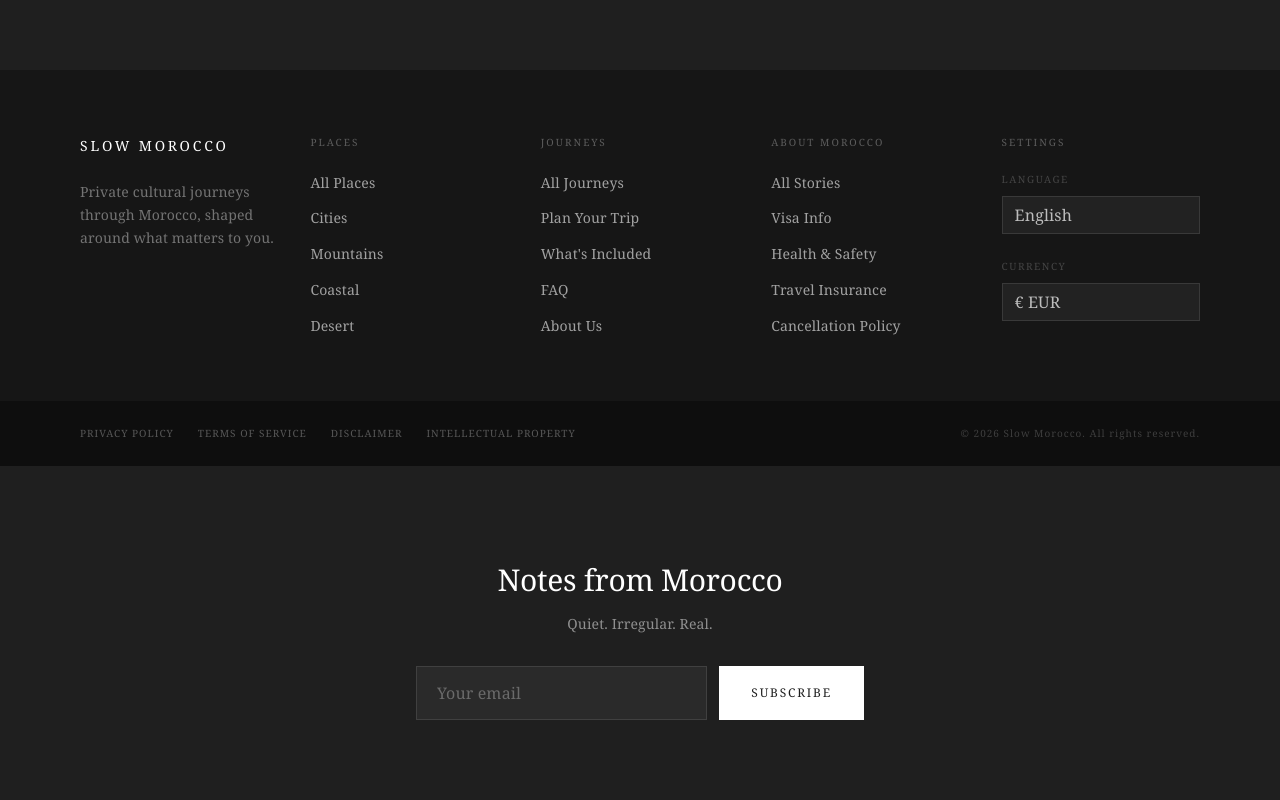
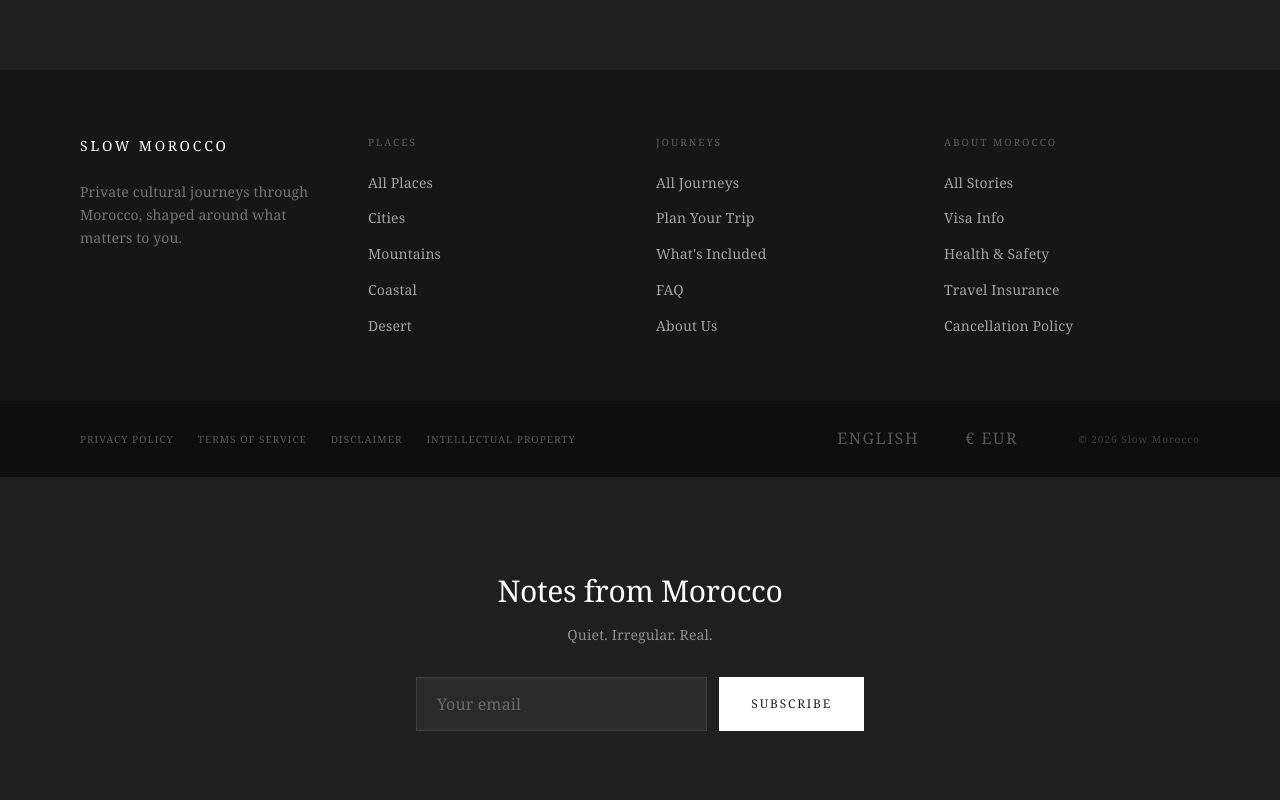
Before and after one commit to indigoandlavender/slow-morocco-1, a Next.js app: page /client/login in a window 1280 px wide. Shown: the part 1320-2120 px from the top of the page. Built offline with nearby package versions, Linux system fonts and the light colour scheme.

Commit message:
Add files via upload

```diff
--- a/components/Footer.tsx
+++ b/components/Footer.tsx
@@ -34,6 +34,7 @@ interface FooterData {
   brandId: string;
   newsletter: {
     show: boolean;
+    backgroundImage: string;
     title: string;
     description: string;
     brandName: string;
@@ -112,6 +113,7 @@ export default function Footer() {
   // Fallback values
   const newsletter = footerData?.newsletter || {
     show: true,
+    backgroundImage: "",
     title: "Stay curious",
     description: "Stories, routes, and cultural insights from Morocco.",
     brandName: "Slow Morocco",
@@ -134,8 +136,20 @@ export default function Footer() {
           LEVEL 1: Newsletter
           ═══════════════════════════════════════════════════════════════ */}
       {newsletter.show && (
-        <section className="py-20 md:py-24 bg-[#1f1f1f]">
-          <div className="container mx-auto px-8 md:px-16 lg:px-20">
+        <section
+          className="py-20 md:py-24 bg-[#1f1f1f] relative"
+          style={newsletter.backgroundImage ? {
+            backgroundImage: `url(${newsletter.backgroundImage})`,
+            backgroundSize: 'cover',
+            backgroundPosition: 'center',
+          } : undefined}
+        >
+          {/* Dark overlay when background image is present */}
+          {newsletter.backgroundImage && (
+            <div className="absolute inset-0 bg-black/60" />
+          )}
+
+          <div className="container mx-auto px-8 md:px-16 lg:px-20 relative z-10">
             <div className="max-w-2xl mx-auto text-center">
               <h3 className="font-serif text-2xl md:text-3xl text-white mb-4">
                 {newsletter.title}
@@ -176,7 +190,7 @@ export default function Footer() {
           ═══════════════════════════════════════════════════════════════ */}
       <section className="py-16 bg-[#161616]">
         <div className="container mx-auto px-8 md:px-16 lg:px-20">
-          <div className="grid grid-cols-2 md:grid-cols-5 gap-10 md:gap-8">
+          <div className="grid grid-cols-2 md:grid-cols-4 gap-10 md:gap-8">
             {/* Brand Column */}
             <div className="col-span-2 md:col-span-1">
               <Link href="/" className="inline-block mb-6">
@@ -250,45 +264,6 @@ export default function Footer() {
                 </div>
               </>
             )}
-
-            {/* Language & Currency Column */}
-            <div>
-              <h4 className="text-[10px] tracking-[0.2em] uppercase text-white/30 mb-5">
-                Settings
-              </h4>
-
-              {/* Language */}
-              <div className="mb-6">
-                <p className="text-[10px] tracking-[0.15em] uppercase text-white/20 mb-2">Language</p>
-                <select
-                  value={currentLang}
-                  onChange={(e) => handleLangChange(e.target.value)}
-                  className="w-full bg-white/5 border border-white/10 text-white/70 text-sm px-3 py-2 focus:outline-none focus:border-white/30 transition-colors appearance-none cursor-pointer"
-                >
-                  {languages.map((lang) => (
-                    <option key={lang.code} value={lang.code} className="bg-[#161616]">
-                      {lang.label}
-                    </option>
-                  ))}
-                </select>
-              </div>
-
-              {/* Currency */}
-              <div>
-                <p className="text-[10px] tracking-[0.15em] uppercase text-white/20 mb-2">Currency</p>
-                <select
-                  value={currentCurrency}
-                  onChange={(e) => handleCurrencyChange(e.target.value)}
-                  className="w-full bg-white/5 border border-white/10 text-white/70 text-sm px-3 py-2 focus:outline-none focus:border-white/30 transition-colors appearance-none cursor-pointer"
-                >
-                  {currencies.map((currency) => (
-                    <option key={currency.code} value={currency.code} className="bg-[#161616]">
-                      {currency.symbol} {currency.code}
-                    </option>
-                  ))}
-                </select>
-              </div>
-            </div>
           </div>
         </div>
       </section>
@@ -299,6 +274,7 @@ export default function Footer() {
       <section className="py-6 bg-[#0e0e0e]">
         <div className="container mx-auto px-8 md:px-16 lg:px-20">
           <div className="flex flex-col md:flex-row md:items-center md:justify-between gap-4">
+            {/* Legal links */}
             <div className="flex flex-wrap items-center gap-x-6 gap-y-2">
               {legal.map((link, idx) => (
                 <Link
@@ -310,9 +286,42 @@ export default function Footer() {
                 </Link>
               ))}
             </div>
-            <p className="text-[10px] tracking-[0.1em] text-white/20">
-              © {copyright.year} {copyright.name}. All rights reserved.
-            </p>
+
+            {/* Right side: Language, Currency, Copyright */}
+            <div className="flex items-center gap-4 md:gap-6">
+              {/* Language selector */}
+              <select
+                value={currentLang}
+                onChange={(e) => handleLangChange(e.target.value)}
+                className="bg-transparent text-[10px] tracking-[0.1em] uppercase text-white/30 hover:text-white/50 focus:outline-none cursor-pointer appearance-none pr-3"
+                style={{ backgroundImage: 'none' }}
+              >
+                {languages.map((lang) => (
+                  <option key={lang.code} value={lang.code} className="bg-[#0e0e0e] text-white/50">
+                    {lang.label}
+                  </option>
+                ))}
+              </select>
+
+              {/* Currency selector */}
+              <select
+                value={currentCurrency}
+                onChange={(e) => handleCurrencyChange(e.target.value)}
+                className="bg-transparent text-[10px] tracking-[0.1em] uppercase text-white/30 hover:text-white/50 focus:outline-none cursor-pointer appearance-none pr-3"
+                style={{ backgroundImage: 'none' }}
+              >
+                {currencies.map((currency) => (
+                  <option key={currency.code} value={currency.code} className="bg-[#0e0e0e] text-white/50">
+                    {currency.symbol} {currency.code}
+                  </option>
+                ))}
+              </select>
+
+              {/* Copyright */}
+              <p className="text-[10px] tracking-[0.1em] text-white/20">
+                © {copyright.year} {copyright.name}
+              </p>
+            </div>
           </div>
         </div>
       </section>
--- a/components/StoryBody.tsx
+++ b/components/StoryBody.tsx
@@ -19,7 +19,7 @@ export default function StoryBody({ content }: StoryBodyProps) {
           return (
             <blockquote
               key={index}
-              className="border-l-2 border-white/20 pl-6 my-8 text-xl italic text-white/70"
+              className="border-l-2 border-foreground/20 pl-6 my-8 text-xl italic text-foreground/70"
             >
               {quoteText}
             </blockquote>
@@ -32,7 +32,7 @@ export default function StoryBody({ content }: StoryBodyProps) {
           return (
             <h2
               key={index}
-              className="font-serif text-2xl text-white mt-12 mb-6"
+              className="font-serif text-2xl text-foreground mt-12 mb-6"
             >
               {headingText}
             </h2>
@@ -43,7 +43,7 @@ export default function StoryBody({ content }: StoryBodyProps) {
         return (
           <p
             key={index}
-            className="text-white/70 leading-relaxed mb-6"
+            className="text-foreground/70 leading-relaxed mb-6"
           >
             {paragraph}
           </p>
```
